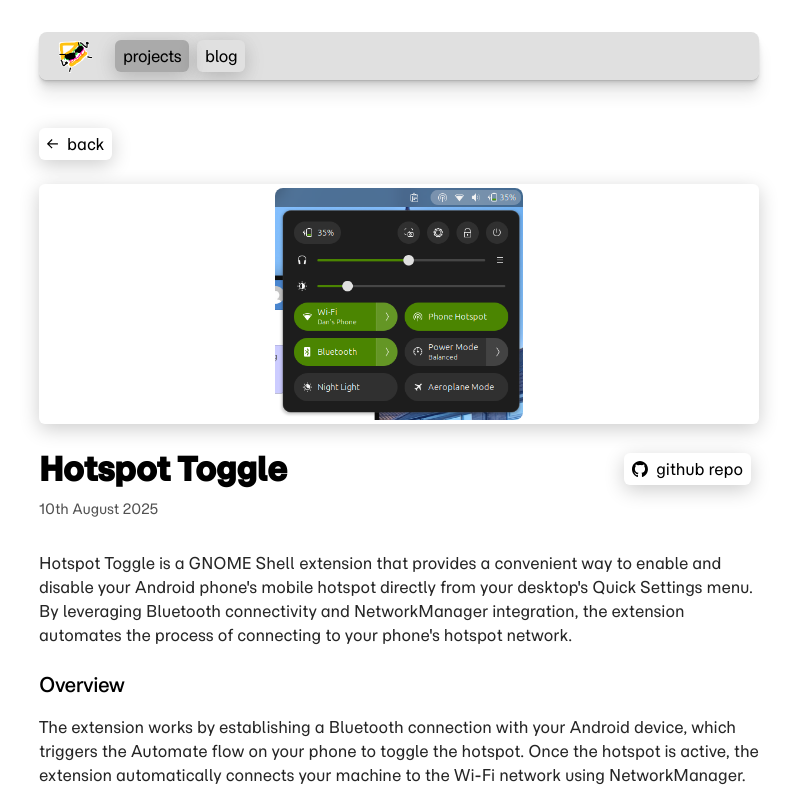
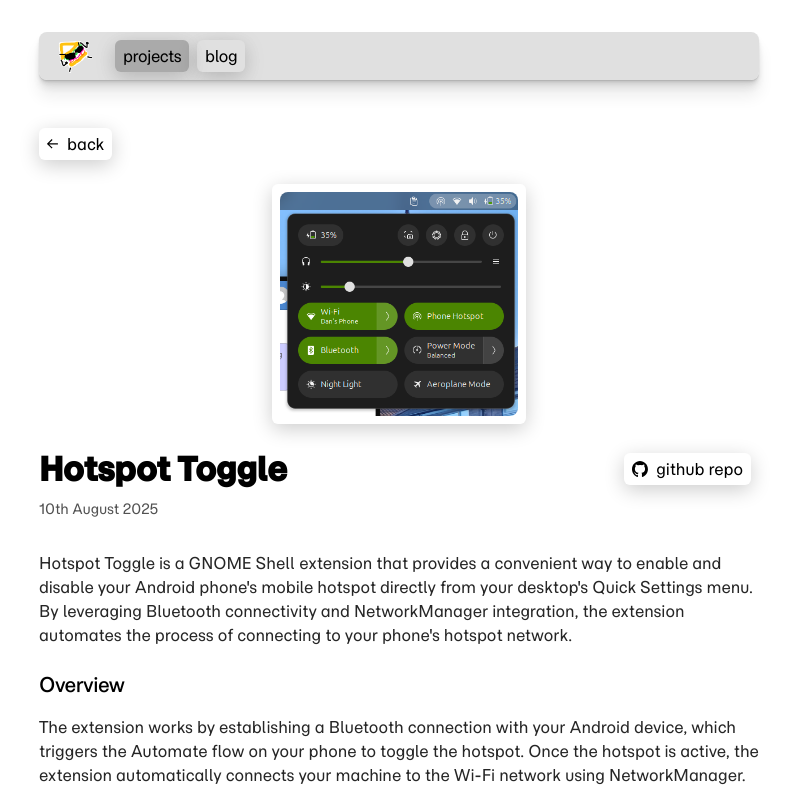
Before and after one commit to donnybeelo/donnybeelo.github.io, a Next.js app: page /projects/hotspot-toggle in a window 1280 px wide. Shown: the top 790 px of the page, without its empty margins (241-1038 px from the left). Built offline with nearby package versions, Linux system fonts and the light colour scheme.

Commit message:
Adjust image container sizing, and move dark-mode box-shadow for buttons to only appear on hover

```diff
--- a/app/components/imageContainer.tsx
+++ b/app/components/imageContainer.tsx
@@ -56,11 +56,11 @@ export function ImageContainer({
 		<>
 			<ShinyButton
 				onClick={() => setIsOpen(true)}
-				className="!h-60 flex justify-center rounded-lg shadow-lg !mb-6 cursor-pointer w-full"
+				className="!h-60 flex justify-center !mx-auto !mb-6 w-fit !p-2"
 			>
 				<img
 					src={src}
-					className={`w-max h-max max-h-full max-w-full ${fill ? "object-cover" : "object-contain"} z-10 rounded-lg`}
+					className={`h-max ${fill ? "object-cover min-w-full min-h-full overflow-hidden " : "object-contain w-fit max-h-full  max-w-full"} z-10 rounded-lg`}
 				/>
 			</ShinyButton>
 			<div
--- a/app/global.css
+++ b/app/global.css
@@ -193,10 +193,7 @@ table {
 .shinyButton.touch-active,
 .shinyButton:focus-visible {
 	background-color: var(--shine-background);
-}
-
-@media (prefers-color-scheme: dark) {
-	.shinyButton {
+	@media (prefers-color-scheme: dark) {
 		box-shadow: 0 10px 25px hsl(0deg 0% 50% / 0.2);
 	}
 }
@@ -237,6 +234,9 @@ table {
 	}
 	.shinyButton:hover {
 		background-color: var(--shine-background);
+		@media (prefers-color-scheme: dark) {
+			box-shadow: 0 10px 25px hsl(0deg 0% 50% / 0.2);
+		}
 	}
 }
 
```
